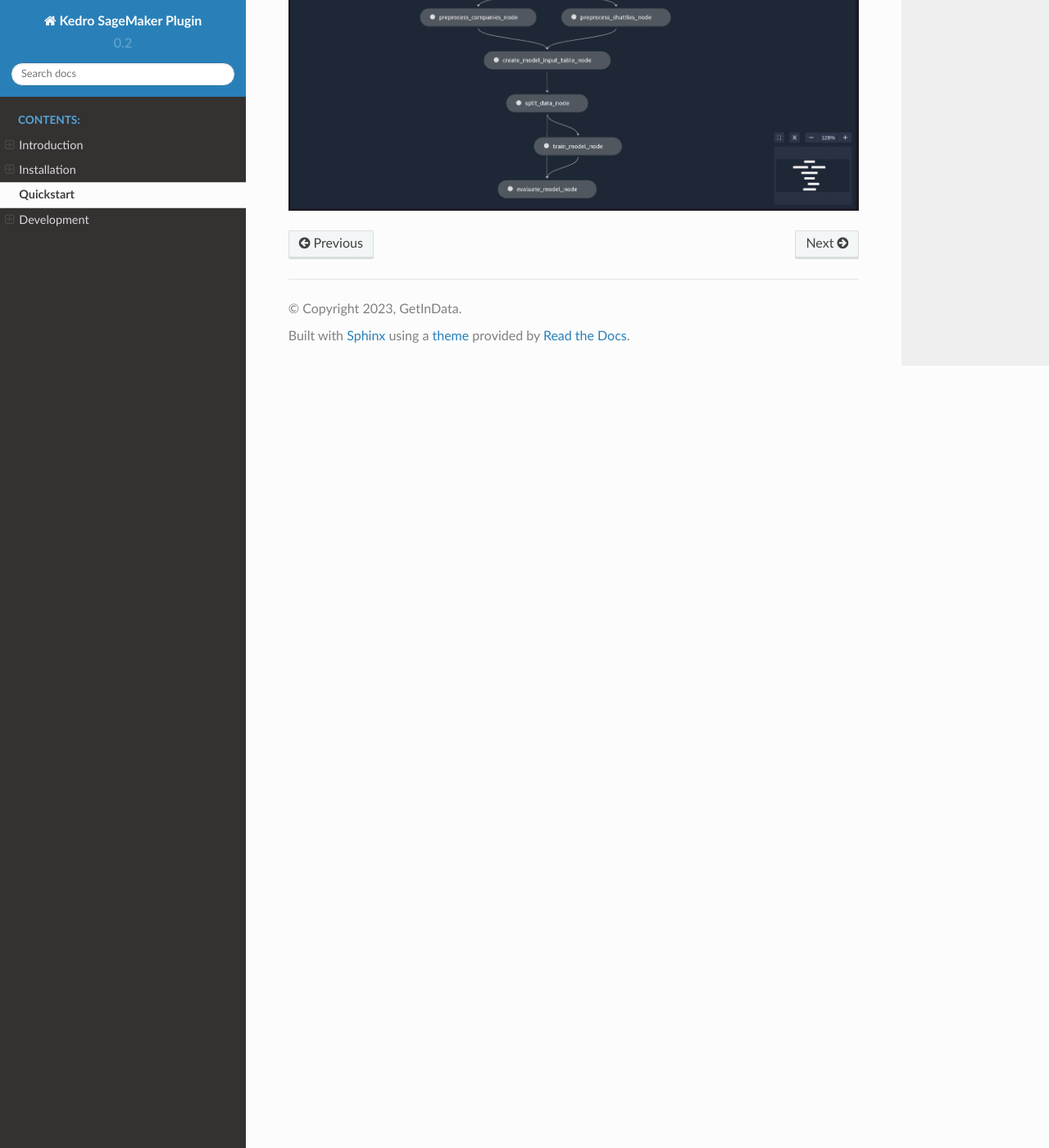
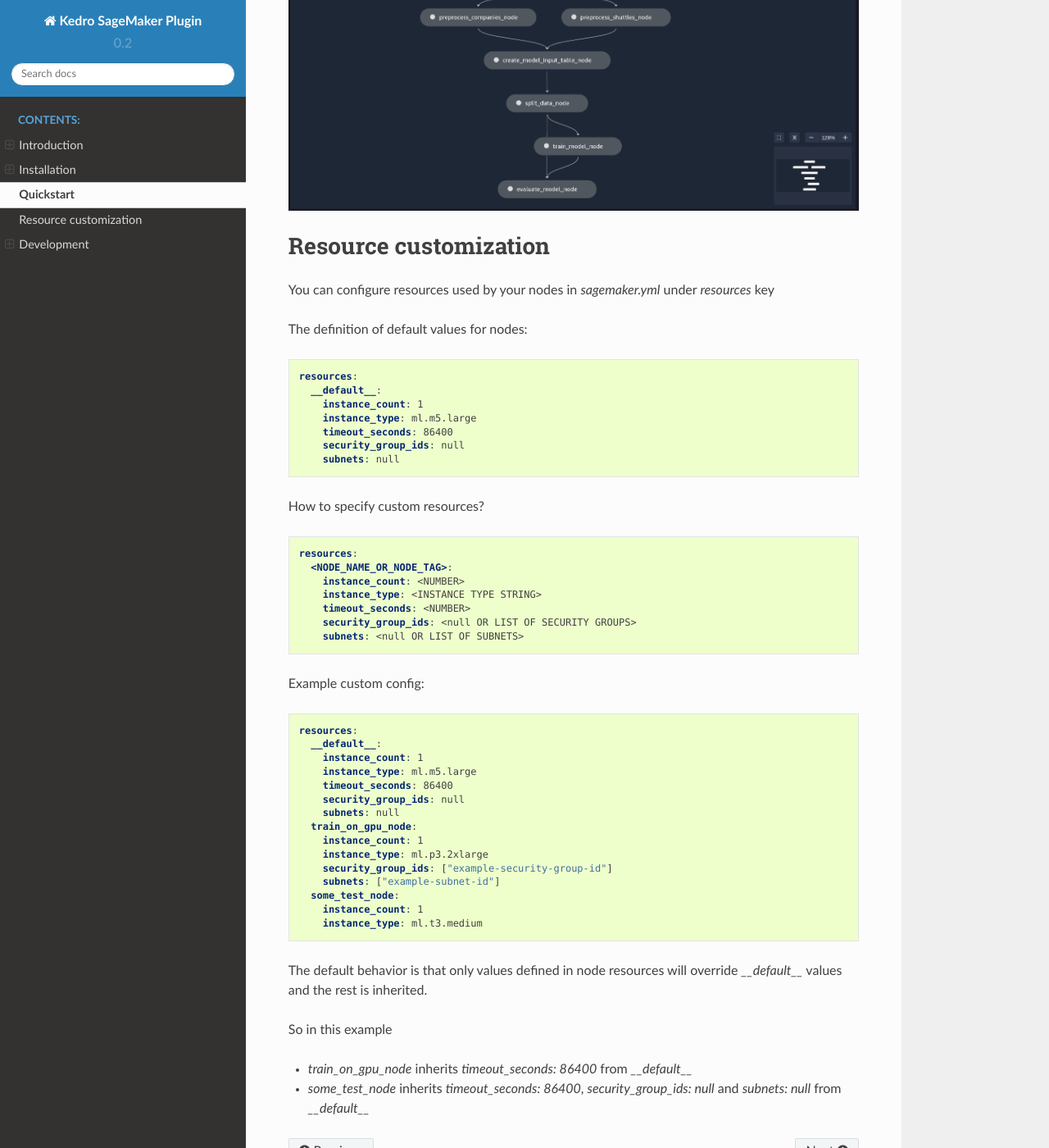
Before and after one commit to getindata/kedro-sagemaker, a Sphinx documentation site: the page built from docs/source/03_quickstart.rst, in a window 1280 px wide and 1400 px high, scrolled down 3362 px. Shown: the whole window at 82% size. Built offline with Sphinx 7.4.7 and the Read the Docs theme 2.0.0, drawn with Linux system fonts in a browser that asks for light colours.

Commit message:
Add docs

```diff
--- a/docs/source/03_quickstart.rst
+++ b/docs/source/03_quickstart.rst
@@ -114,3 +114,59 @@ Additionally, if you have (`kedro-mlflow <https://kedro-mlflow.readthedocs.io/en
 .. |Kedro SageMaker Pipelines execution| image:: ../images/sagemaker_running_pipeline.gif
 
 .. |Kedro SageMaker Pipeline with Mlflow| image:: ../images/pipeline_with_mlflow.gif
+
+Resource customization
+----
+You can configure resources used by your nodes in `sagemaker.yml` under `resources` key
+
+The definition of default values for nodes:
+
+.. code:: yaml
+
+  resources:
+    __default__:
+      instance_count: 1
+      instance_type: ml.m5.large
+      timeout_seconds: 86400
+      security_group_ids: null
+      subnets: null
+
+
+How to specify custom resources?
+
+.. code:: yaml
+
+  resources:
+    <NODE_NAME_OR_NODE_TAG>:
+      instance_count: <NUMBER>
+      instance_type: <INSTANCE TYPE STRING>
+      timeout_seconds: <NUMBER>
+      security_group_ids: <null OR LIST OF SECURITY GROUPS>
+      subnets: <null OR LIST OF SUBNETS>
+
+Example custom config:
+
+.. code:: yaml
+
+  resources:
+    __default__:
+      instance_count: 1
+      instance_type: ml.m5.large
+      timeout_seconds: 86400
+      security_group_ids: null
+      subnets: null
+    train_on_gpu_node:
+      instance_count: 1
+      instance_type: ml.p3.2xlarge
+      security_group_ids: ["example-security-group-id"]
+      subnets: ["example-subnet-id"]
+    some_test_node:
+      instance_count: 1
+      instance_type: ml.t3.medium
+
+The default behavior is that only values defined in node resources will override `__default__` values and the rest is inherited.
+
+So in this example
+
+* `train_on_gpu_node` inherits `timeout_seconds: 86400` from `__default__`
+* `some_test_node` inherits `timeout_seconds: 86400`, `security_group_ids: null` and `subnets: null` from `__default__`
```
